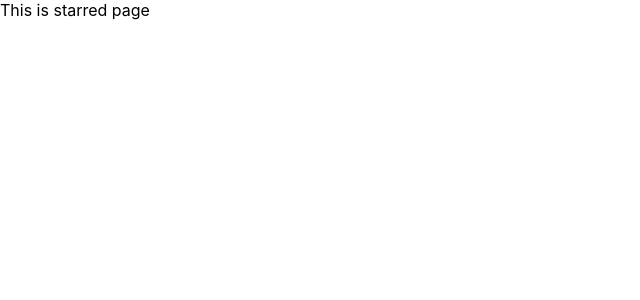
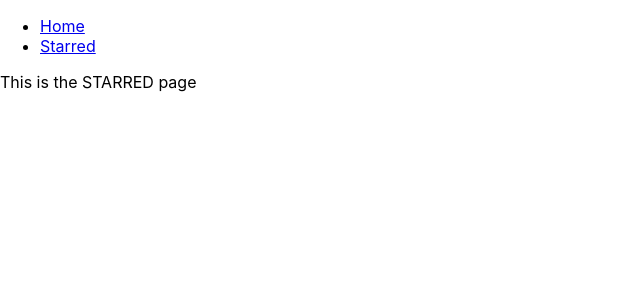
Before and after one commit to drewatienza/box-office, a React (Create React App) app: page /starred in a window 1280 px wide. Shown: the top 300 px of the page, without its empty margins (0-640 px from the left). Built offline with nearby package versions, Linux system fonts and the light colour scheme.

Commit message:
added navbar and created page components

```diff
--- a/src/App.js
+++ b/src/App.js
@@ -1,19 +1,29 @@
 import React from 'react';
 import { Switch, Route } from 'react-router-dom';
 
+import Navigation from './components/Navigation';
+import Home from './pages/Home';
+import Starred from './pages/Starred';
+
 function App() {
   return (
+    <div>
+      <Navigation />
+
       <Switch>
         <Route exact path="/">
-        This is home page
+          <Home />
         </Route>
 
         <Route exact path="/starred">
-        This is starred page
+          <Starred />
         </Route>
 
-      <Route>This is 404 page</Route>
+        <Route>
+          <div>Page Not Found</div>
+        </Route>
       </Switch>
+    </div>
   );
 }
 
--- /dev/null
+++ b/src/components/Navigation.js
@@ -0,0 +1,23 @@
+import React from 'react';
+import { Link } from 'react-router-dom';
+
+const LINKS = [
+  { to: '/', text: 'Home' },
+  { to: '/starred', text: 'Starred' },
+];
+
+const Navigation = () => {
+  return (
+    <div>
+      <ul>
+        {LINKS.map(item => (
+          <li key={item.to}>
+            <Link to={item.to}>{item.text}</Link>
+          </li>
+        ))}
+      </ul>
+    </div>
+  );
+};
+
+export default Navigation;
--- /dev/null
+++ b/src/pages/Home.js
@@ -0,0 +1,7 @@
+import React from 'react';
+
+const Home = () => {
+  return <div>This is the HOME page</div>;
+};
+
+export default Home;
--- /dev/null
+++ b/src/pages/Starred.js
@@ -0,0 +1,7 @@
+import React from 'react';
+
+const Starred = () => {
+  return <div>This is the STARRED page</div>;
+};
+
+export default Starred;
```
Lines whose indentation alone changed are shown as unchanged.
